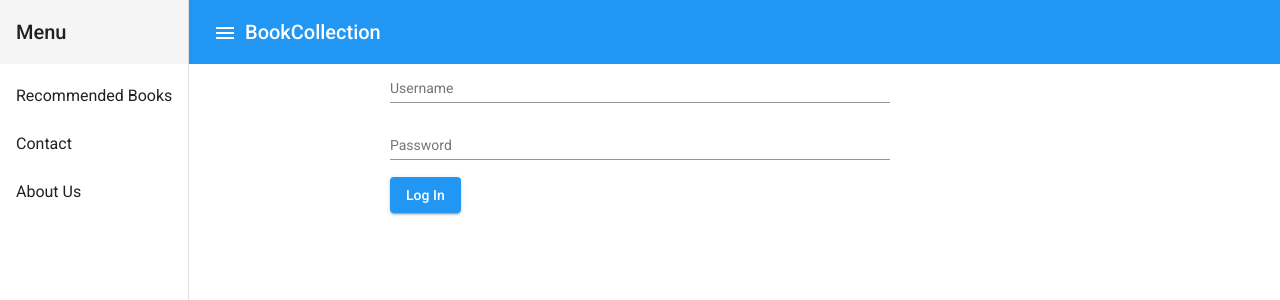
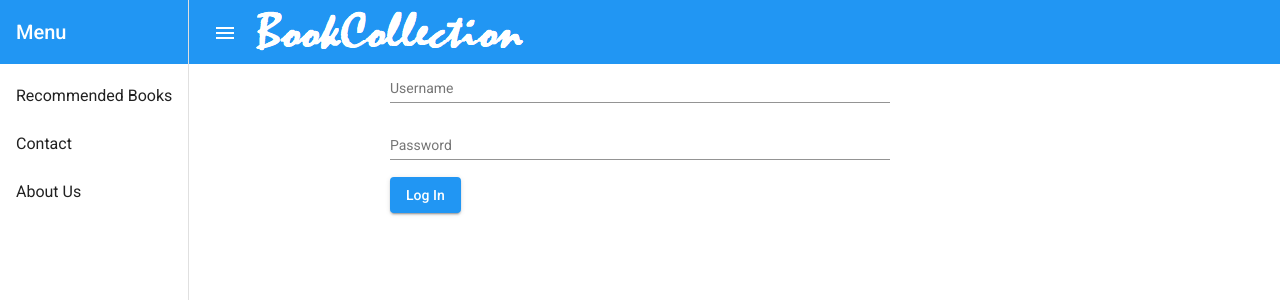
Before and after one commit to nicolasduarte93/BookDepositoryV1.2, an Angular app in the folder frontend/: page /login in a window 1280 px wide. Both pictures are taken after a click on the button "menu". Shown: the top 300 px of the page. Built offline with nearby package versions, Linux system fonts and the light colour scheme.

Commit message:
Logo change and return to login

```diff
--- a/frontend/src/app/app.component.html
+++ b/frontend/src/app/app.component.html
@@ -34,7 +34,7 @@
         [attr.role]="(isHandset$ | async) ? 'dialog' : 'navigation'"
         [mode]="(isHandset$ | async) ? 'over' : 'side'"
         [opened]="(isHandset$ | async) === true">
-      <mat-toolbar>Menu</mat-toolbar>
+      <mat-toolbar color="primary">Menu</mat-toolbar>
       <mat-nav-list>
         <a mat-list-item href="#" routerLink="/recbooks">Recommended Books</a>
         <a mat-list-item href="#" routerLink="/contact">Contact</a>
@@ -52,7 +52,9 @@
           >
           <mat-icon>menu</mat-icon>
         </button>
-        <span>BookCollection</span>
+        <a routerLink="/login">
+          <img src="../assets/logo.png">
+        </a>
       </mat-toolbar>
 
     </mat-sidenav-content>
```
Also changed, not shown: frontend/src/assets/logo.png (added).
